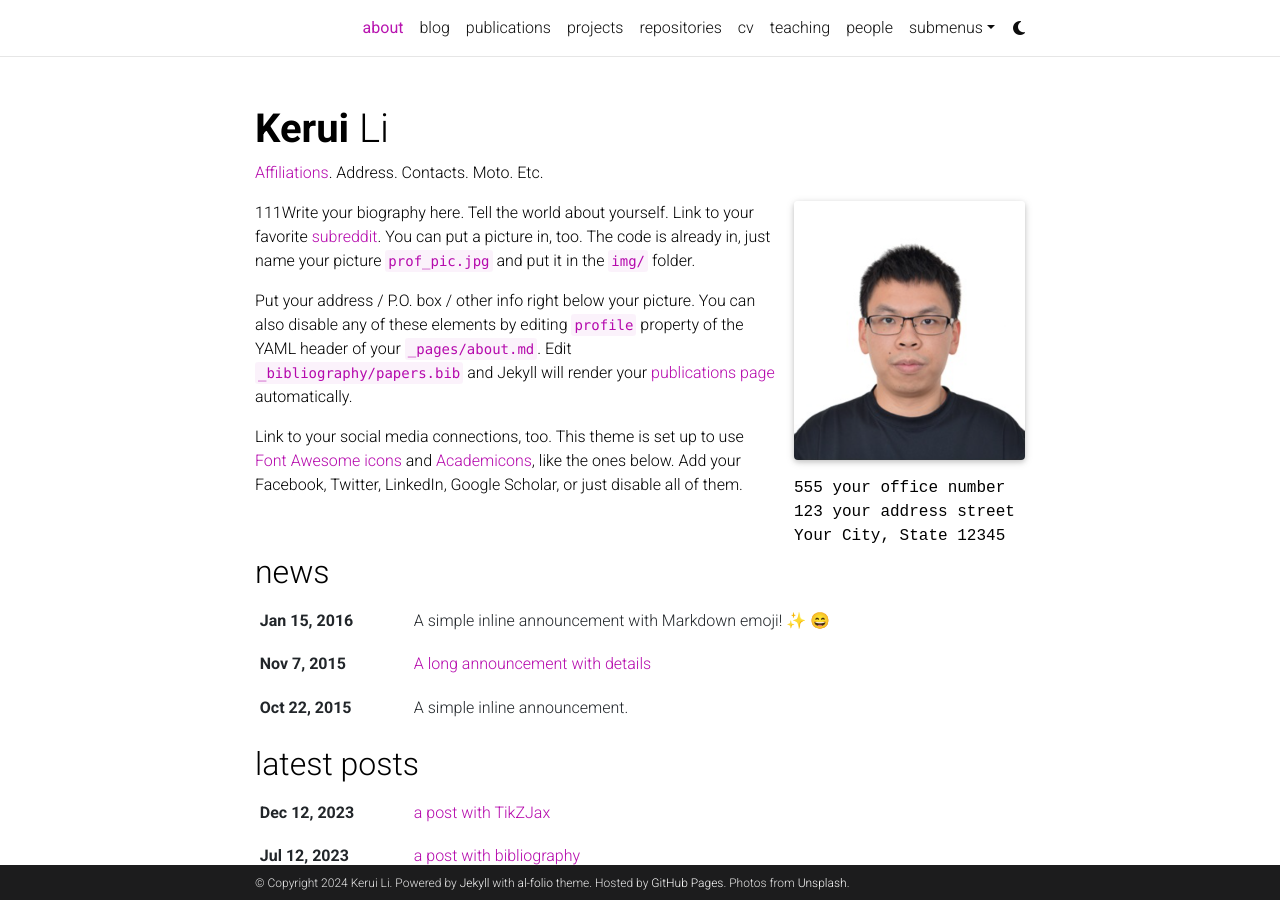
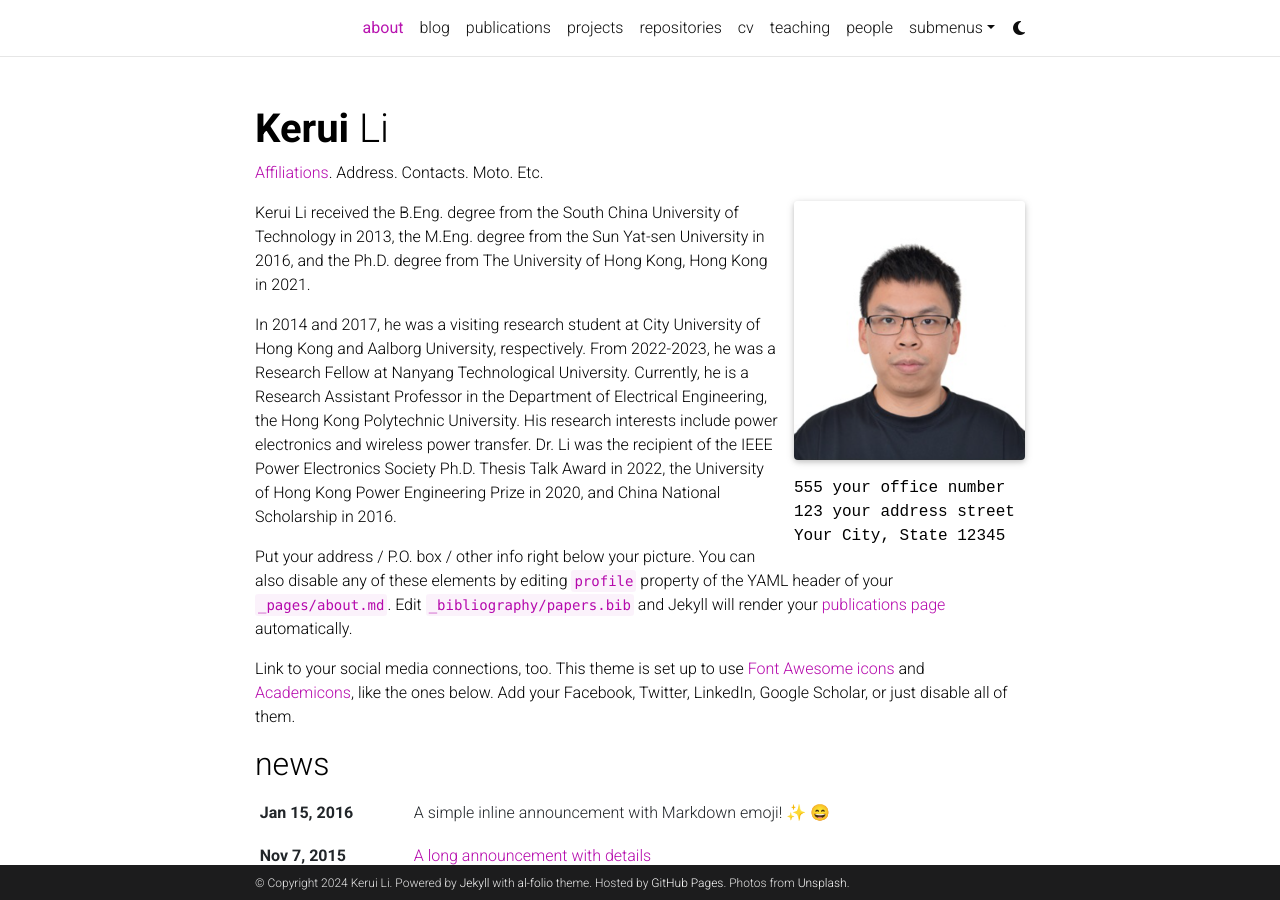
Before and after one commit to keruili/keruili.github.io, a Jekyll site: the page built from _pages/about.md, in a window 1280 px wide and 900 px high. Built offline with Jekyll 4.4.1, drawn with Linux system fonts in a browser that asks for light colours; full-size pictures stand in for the smaller copies a plugin makes; emoji names are drawn with the system emoji font; some web fonts are replaced; comment, search, counter and statistics services are not loaded; a style sheet for code colours, icons or effects is not loaded.

Commit message:
Update about.md

```diff
--- a/_pages/about.md
+++ b/_pages/about.md
@@ -19,7 +19,9 @@ selected_papers: true # includes a list of papers marked as "selected={true}"
 social: true  # includes social icons at the bottom of the page
 ---
 
-111Write your biography here. Tell the world about yourself. Link to your favorite [subreddit](http://reddit.com). You can put a picture in, too. The code is already in, just name your picture `prof_pic.jpg` and put it in the `img/` folder.
+Kerui Li received the B.Eng. degree from the South China University of Technology in 2013, the M.Eng. degree from the Sun Yat-sen University in 2016, and the Ph.D. degree from The University of Hong Kong, Hong Kong in 2021.
+
+In 2014 and 2017, he was a visiting research student at City University of Hong Kong and Aalborg University, respectively. From 2022-2023, he was a Research Fellow at Nanyang Technological University. Currently, he is a Research Assistant Professor in the Department of Electrical Engineering, the Hong Kong Polytechnic University. His research interests include power electronics and wireless power transfer. Dr. Li was the recipient of the IEEE Power Electronics Society Ph.D. Thesis Talk Award in 2022, the University of Hong Kong Power Engineering Prize in 2020, and China National Scholarship in 2016.
 
 Put your address / P.O. box / other info right below your picture. You can also disable any of these elements by editing `profile` property of the YAML header of your `_pages/about.md`. Edit `_bibliography/papers.bib` and Jekyll will render your [publications page](/al-folio/publications/) automatically.
 
```
